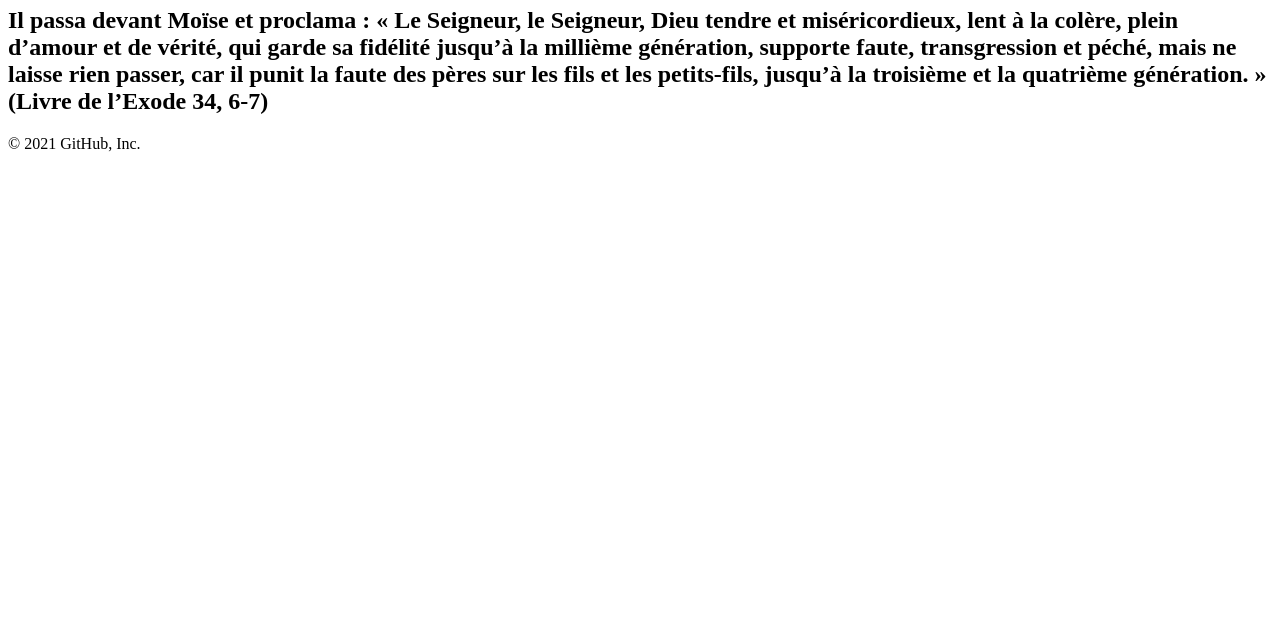
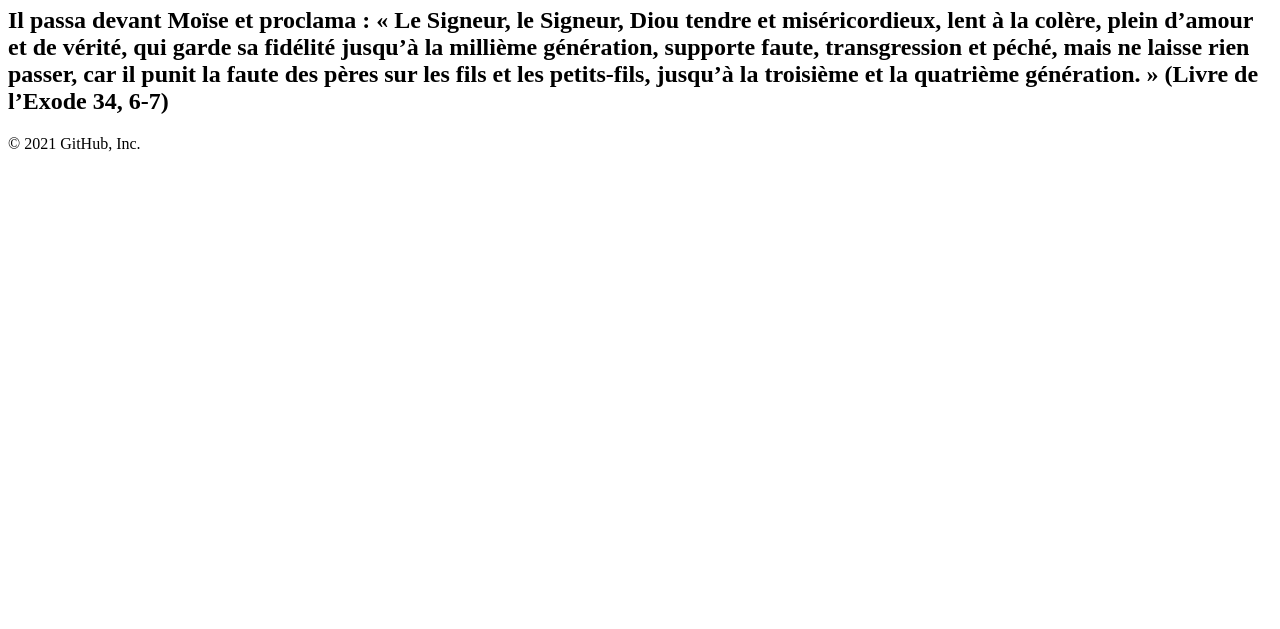
Before and after one commit to quentinwho/mission2, a plain HTML site: page thomas.html in a window 1280 px wide. Shown: the part 171-800 px from the top of the page. Drawn offline with Linux system fonts and the light colour scheme.

Commit message:
Update thomas.html

```diff
--- a/thomas.html
+++ b/thomas.html
@@ -15,7 +15,7 @@
 
     <h1>Document de Thomas</h1>
     <h2>Il passa devant Moïse et proclama :
-        « Le Seigneur, le Seigneur, Dieu tendre et miséricordieux,
+        « Le Signeur, le Signeur, Diou tendre et miséricordieux,
         lent à la colère, plein d’amour et de vérité,
         qui garde sa fidélité jusqu’à la millième génération,
         supporte faute, transgression et péché, mais ne laisse rien passer,
```
